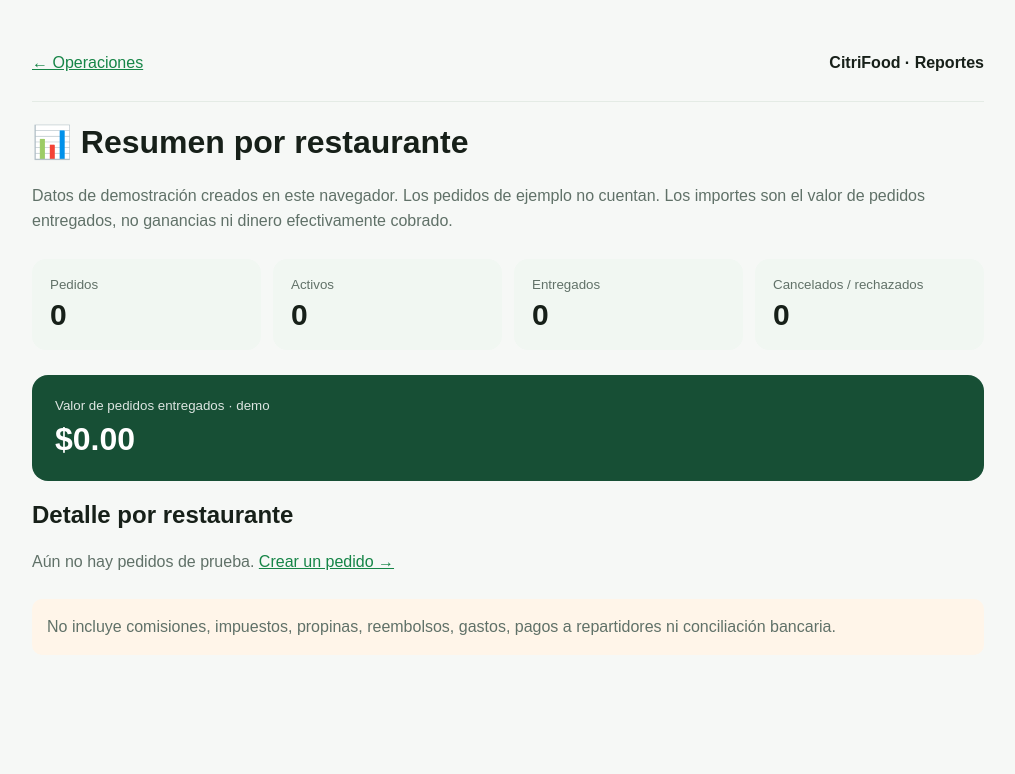
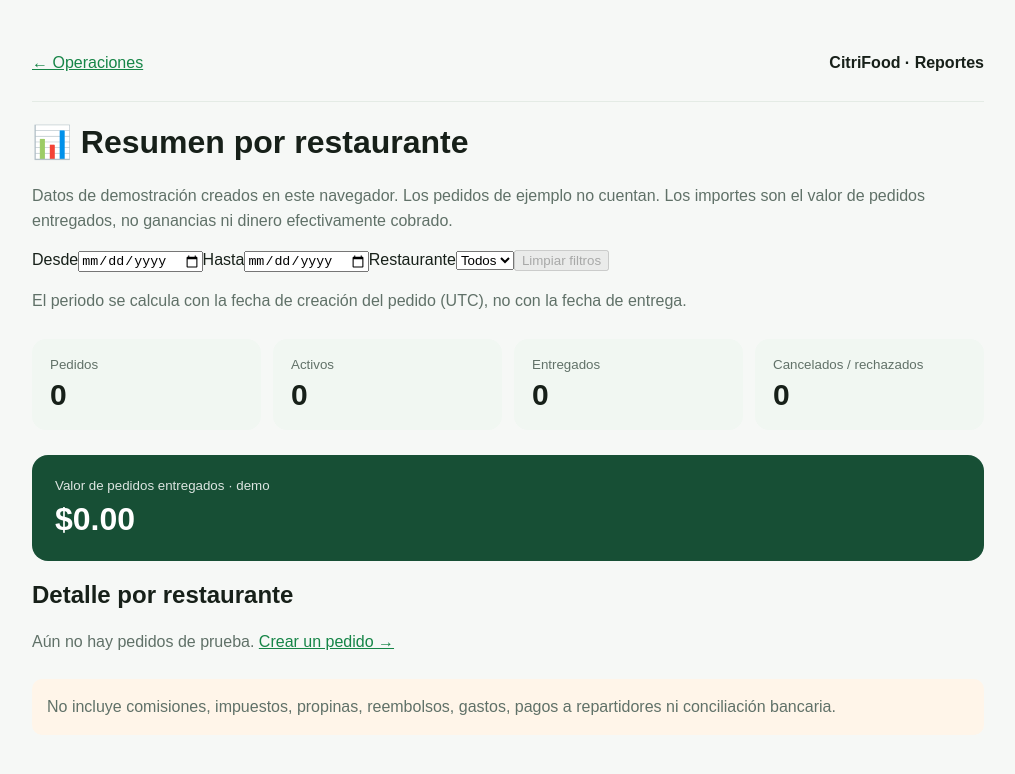
Before and after one commit to SAHA890822HNLLRL08/citrifood, a Next.js app: page /operaciones/reportes in a window 1280 px wide. Shown: the top 774 px of the page, without its empty margins (132-1147 px from the left). Built offline with nearby package versions, Linux system fonts and the light colour scheme.

Commit message:
Add date-range and restaurant selectors to operations reports

```diff
--- a/app/operaciones/reportes/page.js
+++ b/app/operaciones/reportes/page.js
@@ -6,12 +6,15 @@ import "./reportes.css";
 const pesos=cents=>(cents/100).toLocaleString("es-MX",{style:"currency",currency:"MXN"});
 export default function Reportes(){
  const[orders,setOrders]=useState([]);
+ const[from,setFrom]=useState("");const[to,setTo]=useState("");const[restaurant,setRestaurant]=useState("");
  useEffect(()=>{const refresh=()=>setOrders(loadMvp().orders);refresh();return subscribeOrders(refresh)},[]);
- const metrics=orderMetrics(orders);
+ const restaurants=[...new Set(orders.map(o=>o.restaurant).filter(Boolean))].sort((a,b)=>a.localeCompare(b,"es"));
+ const metrics=orderMetrics(orders,{from,to,restaurant});
  return <main className="reports">
   <header><a href="/operaciones">← Operaciones</a><b>CitriFood · Reportes</b></header>
   <h1>📊 Resumen por restaurante</h1>
   <p>Datos de demostración creados en este navegador. Los pedidos de ejemplo no cuentan. Los importes son el valor de pedidos entregados, no ganancias ni dinero efectivamente cobrado.</p>
+  <section className="reportFilters"><label>Desde<input type="date" value={from} max={to||undefined} onChange={e=>setFrom(e.target.value)}/></label><label>Hasta<input type="date" value={to} min={from||undefined} onChange={e=>setTo(e.target.value)}/></label><label>Restaurante<select value={restaurant} onChange={e=>setRestaurant(e.target.value)}><option value="">Todos</option>{restaurants.map(name=><option key={name} value={name}>{name}</option>)}</select></label><button type="button" onClick={()=>{setFrom("");setTo("");setRestaurant("")}} disabled={!from&&!to&&!restaurant}>Limpiar filtros</button></section><p className="reportFilterNote">El periodo se calcula con la fecha de creación del pedido (UTC), no con la fecha de entrega.</p>
   <section className="reportCards">
    <article><small>Pedidos</small><strong>{metrics.total}</strong></article>
    <article><small>Activos</small><strong>{metrics.active}</strong></article>
```
